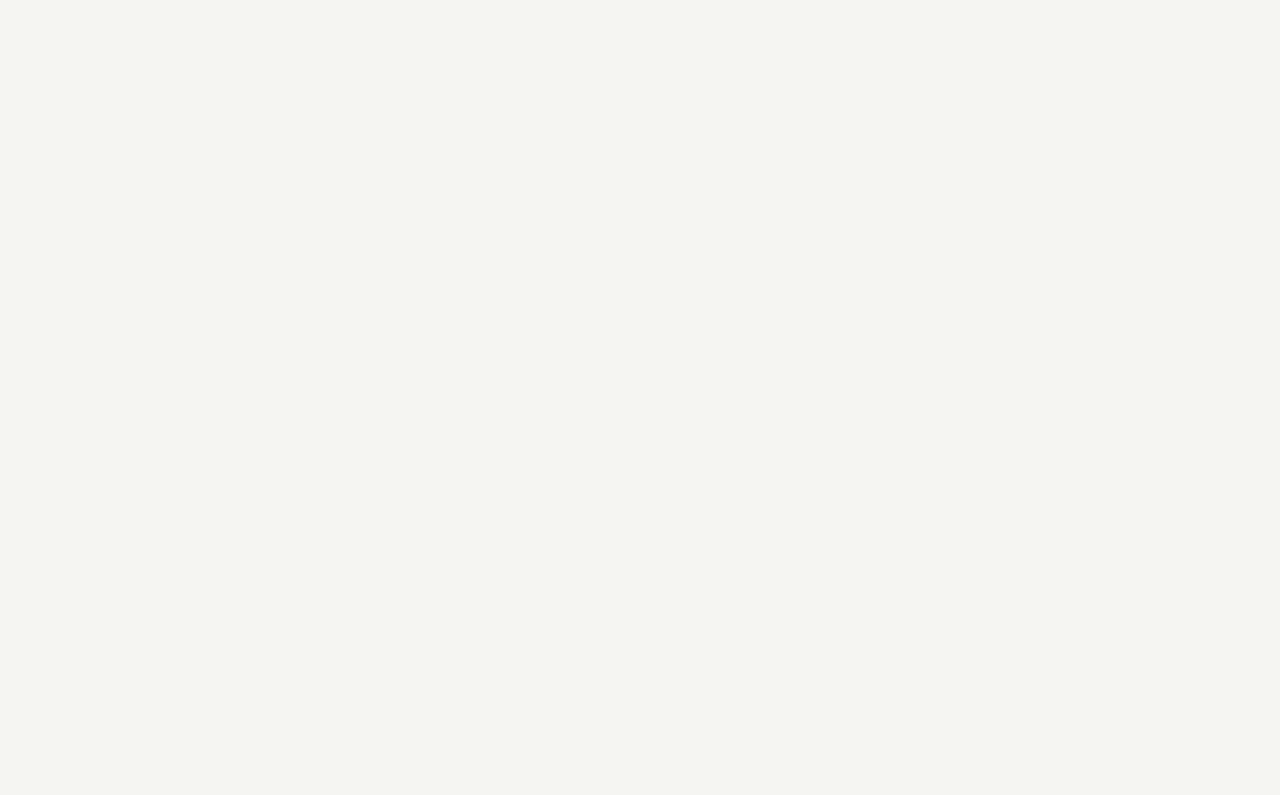
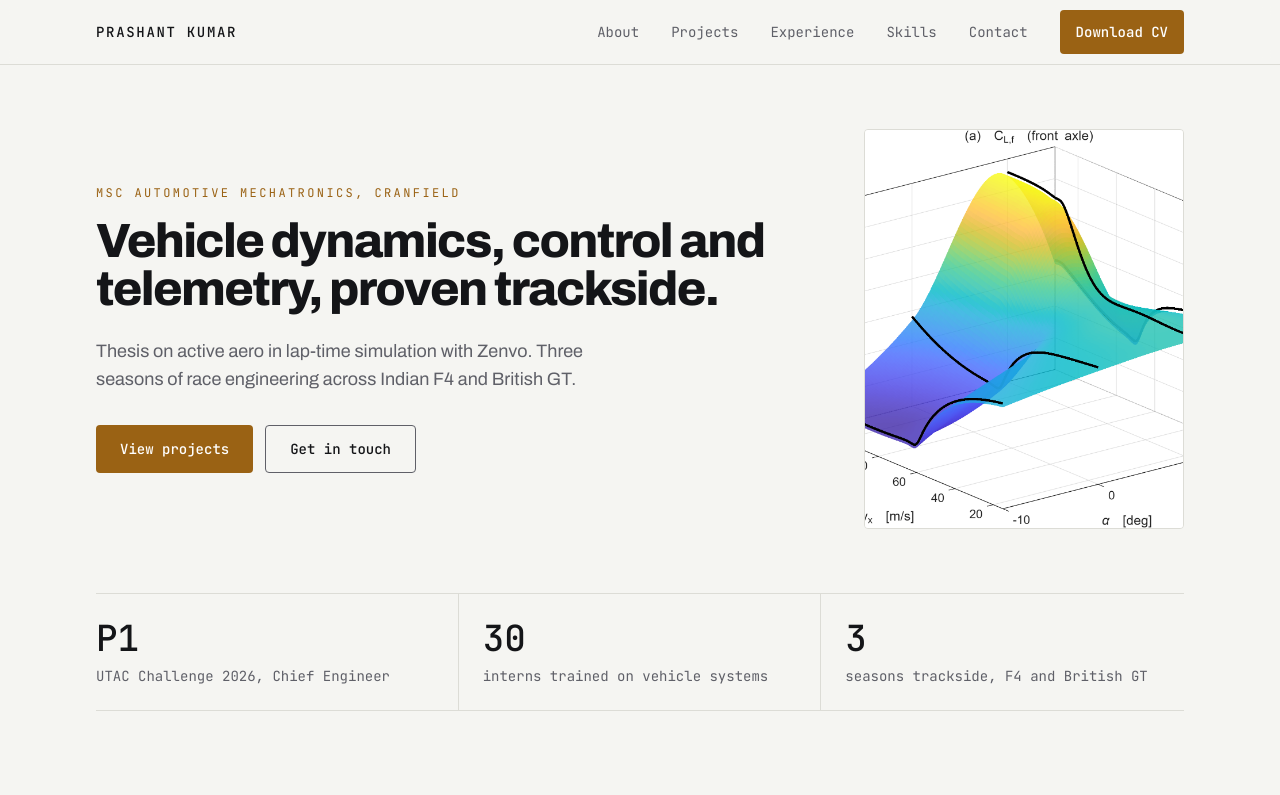
Before and after one commit to often-called-pk/personal-portfolio, a Next.js app: page / in a window 1280 px wide. Shown: the top 795 px of the page. Built offline with nearby package versions, Linux system fonts and the light colour scheme.

Commit message:
feat: add nav, hero, metric strip, about

```diff
--- a/src/app/globals.css
+++ b/src/app/globals.css
@@ -14,5 +14,5 @@
 }
 body { background: var(--color-bg); color: var(--color-fg); font-size: 16px; line-height: 1.55; }
 :focus-visible { outline: 2px solid var(--color-accent); outline-offset: 2px; }
-html { scroll-behavior: smooth; }
+html { scroll-behavior: smooth; scroll-padding-top: 4rem; } /* sticky nav is h-16 */
 @media (prefers-reduced-motion: reduce) { html { scroll-behavior: auto; } }
--- a/src/app/layout.tsx
+++ b/src/app/layout.tsx
@@ -1,5 +1,6 @@
 import type { Metadata } from "next";
 import { Archivo, JetBrains_Mono } from "next/font/google";
+import { Nav } from "@/components/nav";
 import { profile } from "@/content/profile";
 import "./globals.css";
 
@@ -31,7 +32,10 @@ export default function RootLayout({ children }: LayoutProps<"/">) {
       data-scroll-behavior="smooth"
       className={`${archivo.variable} ${jetbrains.variable}`}
     >
-      <body className="font-sans antialiased">{children}</body>
+      <body className="font-sans antialiased">
+        <Nav />
+        {children}
+      </body>
     </html>
   );
 }
--- a/src/app/page.tsx
+++ b/src/app/page.tsx
@@ -1 +1,13 @@
-export default function Home() { return <main /> }
+import { About } from '@/components/sections/about';
+import { Hero } from '@/components/sections/hero';
+import { Metrics } from '@/components/sections/metrics';
+
+export default function Home() {
+  return (
+    <main>
+      <Hero />
+      <Metrics />
+      <About />
+    </main>
+  );
+}
--- /dev/null
+++ b/src/components/nav.tsx
@@ -0,0 +1,105 @@
+'use client';
+import { ListIcon, XIcon } from '@phosphor-icons/react';
+import Link from 'next/link';
+import { usePathname } from 'next/navigation';
+import { useEffect, useRef, useState } from 'react';
+import { profile, ui } from '@/content/profile';
+
+// Focusable elements list the exact properties they transition (color, background-color,
+// border-color). Tailwind's all-colours preset also animates outline-color, which would fade
+// the global focus ring in from currentColor.
+export function Nav() {
+  const pathname = usePathname();
+  const [open, setOpen] = useState(false);
+  const [prevPath, setPrevPath] = useState(pathname);
+  const toggle = useRef<HTMLButtonElement>(null);
+
+  // Nav lives in the layout, so its state survives client navigations: a route change closes
+  // the sheet. Derived while rendering (not in an effect) so a stale open sheet never paints.
+  if (prevPath !== pathname) {
+    setPrevPath(pathname);
+    setOpen(false);
+  }
+
+  // While open, Escape closes the sheet wherever focus is (Safari and Firefox do not focus a
+  // clicked button) and gives focus back to the toggle, otherwise it is lost when a focused
+  // sheet link disappears.
+  useEffect(() => {
+    if (!open) return;
+    function onKeyDown(e: KeyboardEvent) {
+      if (e.key !== 'Escape') return;
+      setOpen(false);
+      toggle.current?.focus();
+    }
+    document.addEventListener('keydown', onKeyDown);
+    return () => document.removeEventListener('keydown', onKeyDown);
+  }, [open]);
+
+  return (
+    <header className="sticky top-0 z-40 border-b border-line bg-bg/90 backdrop-blur">
+      <div className="mx-auto flex h-16 max-w-6xl items-center justify-between gap-3 px-4 md:px-8">
+        <Link
+          href="/"
+          onClick={() => setOpen(false)}
+          className="flex min-h-11 items-center font-mono text-sm font-medium uppercase tracking-[0.12em]"
+        >
+          {profile.name}
+        </Link>
+        <div className="flex items-center gap-2 lg:gap-8">
+          <nav className="hidden lg:block">
+            <ul className="flex items-center gap-8">
+              {ui.nav.map((item) => (
+                <li key={item.href}>
+                  <a
+                    href={item.href}
+                    className="font-mono text-sm text-muted transition-[color] hover:text-fg"
+                  >
+                    {item.label}
+                  </a>
+                </li>
+              ))}
+            </ul>
+          </nav>
+          <a
+            href="/cv.pdf"
+            download
+            className="inline-flex h-11 items-center whitespace-nowrap rounded bg-accent px-3 font-mono text-sm font-medium text-on-accent transition-[background-color] hover:bg-accent/90 motion-safe:active:scale-[0.98] sm:px-4"
+          >
+            {ui.cv}
+          </a>
+          <button
+            ref={toggle}
+            type="button"
+            aria-expanded={open}
+            aria-controls="nav-sheet"
+            aria-label={ui.menu}
+            onClick={() => setOpen((o) => !o)}
+            className="grid size-11 place-items-center rounded border border-muted transition-[color,border-color] hover:border-accent hover:text-accent motion-safe:active:scale-[0.98] lg:hidden"
+          >
+            {open ? <XIcon size={20} aria-hidden="true" /> : <ListIcon size={20} aria-hidden="true" />}
+          </button>
+        </div>
+      </div>
+      {/* Overlays the page instead of pushing it down. Opaque: backdrop-blur does not nest. */}
+      <nav
+        id="nav-sheet"
+        hidden={!open}
+        className="absolute inset-x-0 top-full border-y border-line bg-bg lg:hidden"
+      >
+        <ul className="mx-auto max-w-6xl px-4 md:px-8">
+          {ui.nav.map((item) => (
+            <li key={item.href} className="border-b border-line last:border-b-0">
+              <a
+                href={item.href}
+                onClick={() => setOpen(false)}
+                className="flex min-h-12 items-center font-mono text-base"
+              >
+                {item.label}
+              </a>
+            </li>
+          ))}
+        </ul>
+      </nav>
+    </header>
+  );
+}
--- /dev/null
+++ b/src/components/sections/about.tsx
@@ -0,0 +1,21 @@
+import { Reveal } from '@/components/motion/reveal';
+import { profile, ui } from '@/content/profile';
+
+export function About() {
+  return (
+    <section id="about" className="mx-auto max-w-6xl px-4 py-20 md:px-8">
+      <Reveal>
+        <h2 className="text-2xl font-bold md:text-3xl">{ui.aboutTitle}</h2>
+        <div className="mt-6 flex max-w-[65ch] flex-col gap-4">
+          {profile.about.map((p) => (
+            <p key={p}>{p}</p>
+          ))}
+          <p className="mt-4 font-mono text-sm">
+            <span className="text-accent">{ui.nowLabel}</span> {profile.now}
+          </p>
+          <p className="text-muted">{profile.availability}</p>
+        </div>
+      </Reveal>
+    </section>
+  );
+}
--- /dev/null
+++ b/src/components/sections/hero.tsx
@@ -0,0 +1,55 @@
+import Image from 'next/image';
+import { Stagger, StaggerItem } from '@/components/motion/stagger';
+import { profile, ui } from '@/content/profile';
+
+export function Hero() {
+  return (
+    <section className="mx-auto grid max-w-6xl gap-6 px-4 pb-8 pt-6 md:gap-12 md:px-8 md:pb-16 md:pt-16 lg:grid-cols-[minmax(0,1fr)_20rem] lg:items-center">
+      <Stagger className="min-w-0">
+        <StaggerItem>
+          <p data-eyebrow className="font-mono text-xs uppercase tracking-[0.2em] text-accent">
+            {profile.eyebrow}
+          </p>
+        </StaggerItem>
+        {/* Outside StaggerItem on purpose: the h1 is the LCP text and never starts at opacity 0.
+            Size follows the column it sits in so it holds 2 lines from md up (3 on phones): the
+            2-line split needs 13.93em, the 3-line split 10.12em, so lg (narrow column) uses 4xl. */}
+        <h1 className="mt-3 text-balance text-3xl font-extrabold tracking-[-0.035em] md:mt-4 md:text-5xl lg:text-4xl xl:text-5xl">
+          {profile.headline}
+        </h1>
+        <StaggerItem>
+          <p className="mt-4 max-w-[52ch] text-pretty text-base text-muted md:mt-6 md:text-lg">{profile.sub}</p>
+        </StaggerItem>
+        <StaggerItem className="mt-6 flex flex-wrap gap-3 md:mt-8">
+          <a
+            href="#projects"
+            className="inline-flex h-12 items-center rounded bg-accent px-6 font-mono text-sm font-medium text-on-accent transition-[background-color] hover:bg-accent/90 motion-safe:active:scale-[0.98]"
+          >
+            {ui.viewProjects}
+          </a>
+          <a
+            href="#contact"
+            className="inline-flex h-12 items-center rounded border border-muted px-6 font-mono text-sm font-medium transition-[color,border-color] hover:border-accent hover:text-accent motion-safe:active:scale-[0.98]"
+          >
+            {ui.getInTouch}
+          </a>
+        </StaggerItem>
+      </Stagger>
+      {/* Static: the photo is the LCP image, so no opacity animation. `preload` is the Next 16 name
+          for the old `priority`; it alone starts the request at Low, `fetchPriority` lifts it to High.
+          Size: w-40 (160 x 200) below md so the metric strip stays near the fold on phones, then
+          up to max-w-sm (384 x 480) below lg, and the 20rem grid column at lg. */}
+      <div className="relative aspect-[4/5] w-40 max-w-sm overflow-hidden rounded border border-line md:w-full">
+        <Image
+          src={profile.photo.src}
+          alt={profile.photo.alt}
+          fill
+          preload
+          fetchPriority="high"
+          sizes="(min-width:1024px) 20rem, (min-width:768px) 24rem, 10rem"
+          className="object-cover"
+        />
+      </div>
+    </section>
+  );
+}
--- /dev/null
+++ b/src/components/sections/metrics.tsx
@@ -0,0 +1,19 @@
+import { CountUp } from '@/components/motion/count-up';
+import { profile } from '@/content/profile';
+
+export function Metrics() {
+  return (
+    <div className="mx-auto max-w-6xl px-4 md:px-8">
+      <ul className="grid divide-y divide-line border-y border-line sm:grid-cols-3 sm:divide-x sm:divide-y-0">
+        {profile.metrics.map((m) => (
+          <li key={m.label} className="py-6 sm:px-6 sm:first:pl-0 sm:last:pr-0">
+            <p className="font-mono text-4xl font-medium">
+              <CountUp value={m.value} />
+            </p>
+            <p className="mt-2 font-mono text-sm text-muted">{m.label}</p>
+          </li>
+        ))}
+      </ul>
+    </div>
+  );
+}
--- a/src/content/profile.ts
+++ b/src/content/profile.ts
@@ -42,4 +42,7 @@ export const ui = {
   getInTouch: 'Get in touch',
   copyEmail: 'Copy email address',
   emailCopied: 'Email address copied',
+  menu: 'Menu',
+  aboutTitle: 'About',
+  nowLabel: 'Now:',
 };
```
